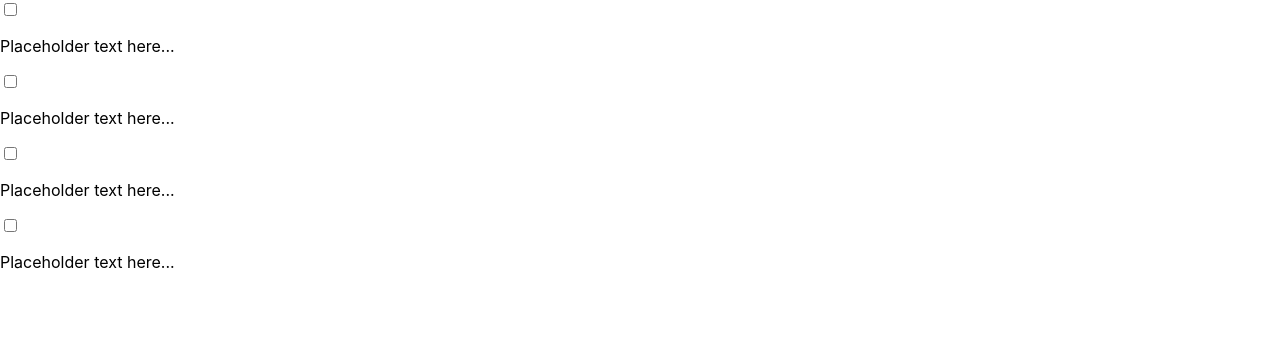
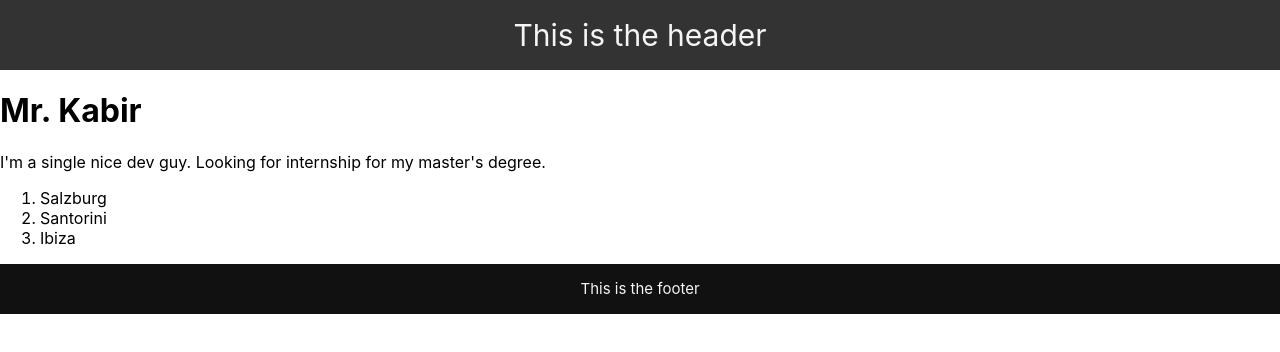
Before and after one commit to firojkabir/reactfullcourse, a React (Create React App) app: page / in a window 1280 px wide. Shown: the top 352 px of the page. Built offline with nearby package versions, Linux system fonts and the light colour scheme.

Commit message:
CSS style

```diff
--- a/src/App.css
+++ b/src/App.css
@@ -1,17 +1,7 @@
-/* .App {
-  text-align: center;
-} */
-
-.App-logo {
-  height: 40vmin;
-  pointer-events: none;
+body {
+	margin: 0;
 }
 
-@media (prefers-reduced-motion: no-preference) {
-  .App-logo {
-    animation: App-logo-spin infinite 20s linear;
-  }
-}
 /*
 .App-header {
   background-color: #282c34;
@@ -24,20 +14,7 @@
   color: white;
 } */
 
-.App-link {
-  color: #61dafb;
-}
-
-@keyframes App-logo-spin {
-  from {
-    transform: rotate(0deg);
-  }
-  to {
-    transform: rotate(360deg);
-  }
-}
-
-/* .navbar {
+.navbar {
 	height: 70px;
 	background-color: #333;
 	color: whitesmoke;
@@ -47,7 +24,7 @@
 	display: flex;
 	justify-content: center;
 	align-items: center;
-} */
+}
 
 /* .content {
   min-height: 500px;
@@ -56,10 +33,13 @@
   font-size: 20px;
 } */
 
-/* .footer {
+.footer {
 	min-height: 50px;
 	background-color: #111;
 	color: whitesmoke;
 	text-align: center;
 	font-size: 15px;
-} */
+	display: flex;
+	justify-content: center;
+	align-items: center;
+}
--- a/src/App.js
+++ b/src/App.js
@@ -10,10 +10,10 @@ import './App.css';
 function App() {
     return (
         <div className="App">
-            {/* <Header />
+            <Header />
             <MainContent />
-            <Footer /> */}
-            <ToDoApp />
+            <Footer />
+            {/* <ToDoApp /> */}
         </div>
     );
 }
```
Lines whose indentation alone changed are shown as unchanged.
